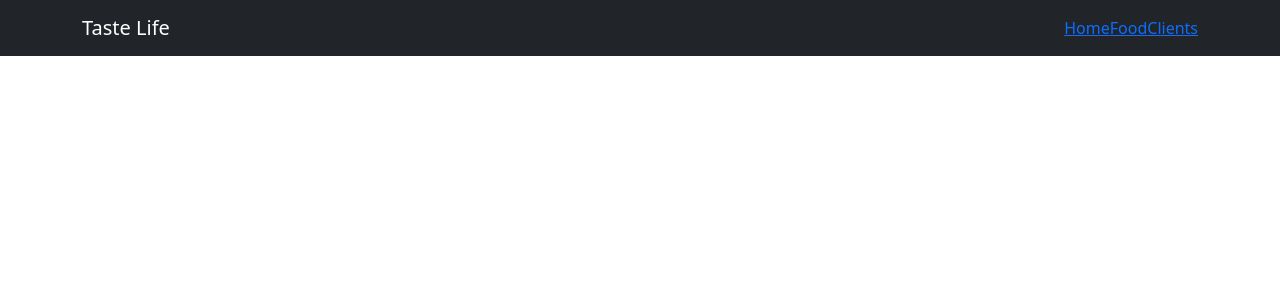
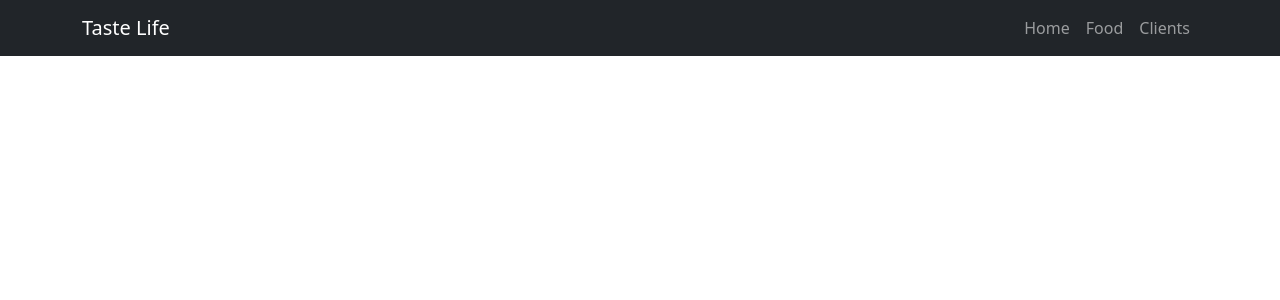
Before and after one commit to minhazul-ashim/simple-react-bootstrap, a React (Create React App) app: page / in a window 1280 px wide. Shown: the top 300 px of the page. Built offline with nearby package versions, Linux system fonts and the light colour scheme.

Commit message:
food detail card color modified

```diff
--- a/src/components/FoodDetail/FoodDetail.js
+++ b/src/components/FoodDetail/FoodDetail.js
@@ -24,8 +24,8 @@ const FoodDetail = () => {
         <div className="d-flex justify-content-center my-5">
             <Card className='w-50'>
                 <Card.Body>
-                    <Card.Title className='text-center'>{detail.strMeal}</Card.Title>
-                    <Card.Img className='img-fluid' variant="top" src={detail.strMealThumb} />
+                    <Card.Title className='text-center text-danger'>{detail.strMeal}</Card.Title>
+                    <Card.Img className='img-fluid mb-3' variant="top" src={detail.strMealThumb} />
                     <Card.Text>{detail.strInstructions?.slice(0, 300)}
                     </Card.Text>
                 </Card.Body>
--- a/src/components/Navigation/Navigation.js
+++ b/src/components/Navigation/Navigation.js
@@ -11,9 +11,9 @@ const Navigation = () => {
                 <Navbar.Toggle aria-controls="basic-navbar-nav" />
                 <Navbar.Collapse id="basic-navbar-nav">
                     <Nav className="ms-auto">
-                        <Link to='/home'>Home</Link>
-                        <Link to='/foods'>Food</Link>
-                        <Link to='/clients'>Clients</Link>
+                        <Link className='nav-link' to='/home'>Home</Link>
+                        <Link className='nav-link' to='/foods'>Food</Link>
+                        <Link className='nav-link' to='/clients'>Clients</Link>
                     </Nav>
                 </Navbar.Collapse>
             </Container>
```
